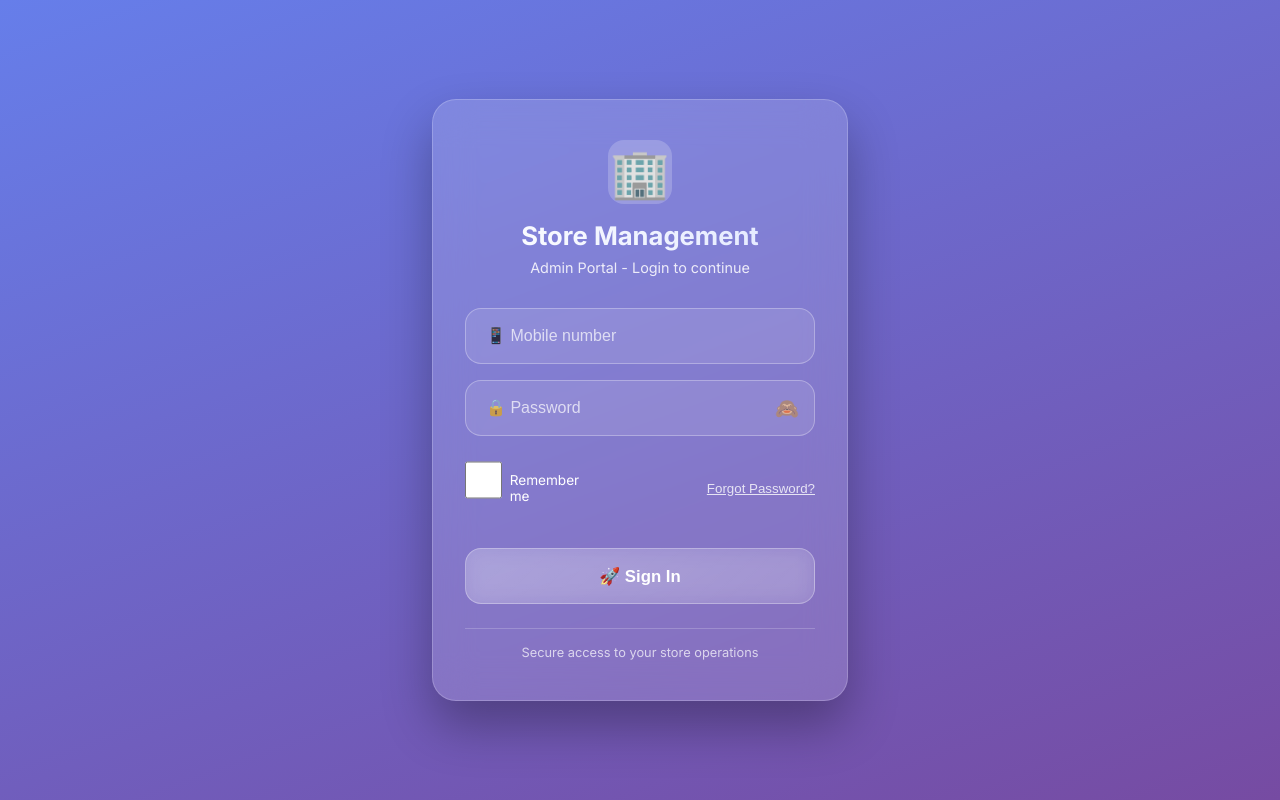
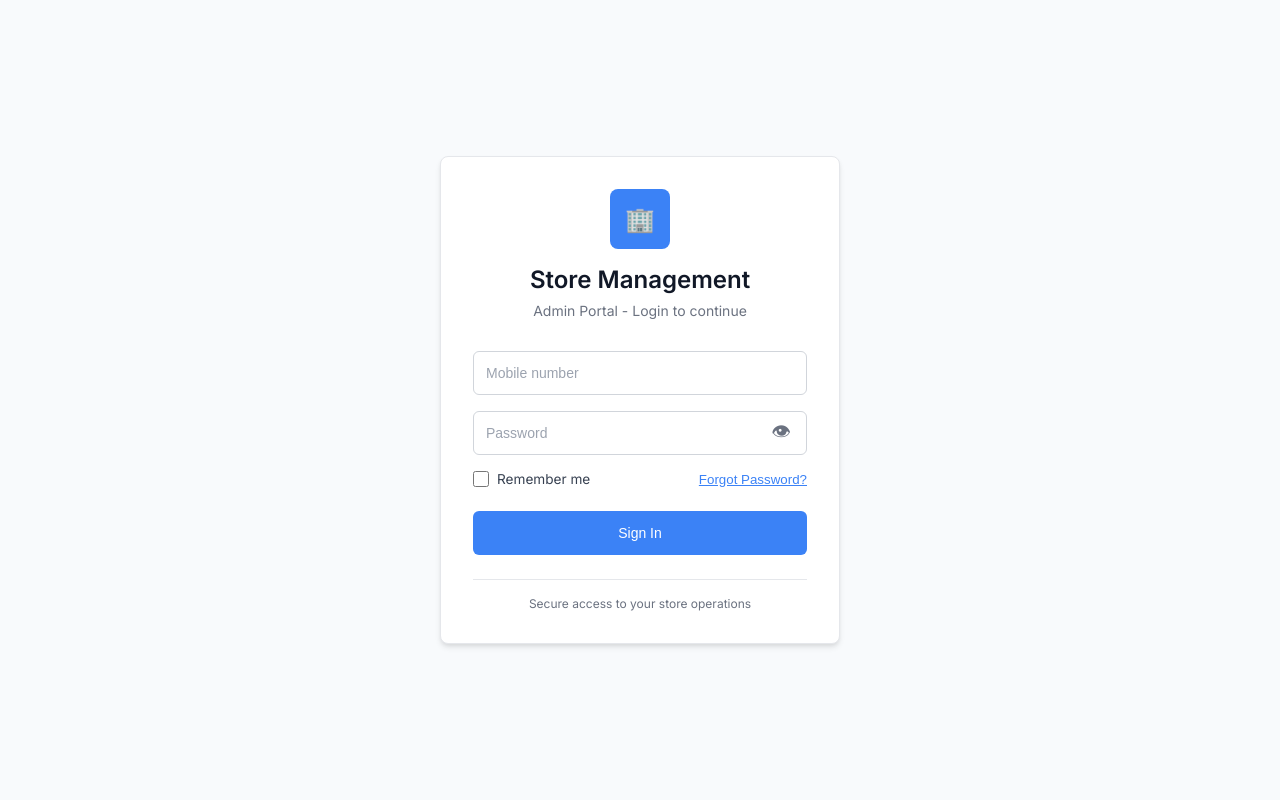
Before and after one commit to ashpakhyd/frontend-ticket-assigning-tool, a Next.js app: page /login in a window 1280 px wide. Built offline with nearby package versions, Linux system fonts and the light colour scheme.

Commit message:
logi page update into light theme

```diff
--- a/src/app/globals.css
+++ b/src/app/globals.css
@@ -212,12 +212,12 @@ body.animated-bg {
   height: 100svh;
   width: 16rem;
   padding: 0;
-  background: linear-gradient(180deg, #667eea 0%, #764ba2 100%);
-  border-right: none;
+  background: #ffffff;
+  border-right: 1px solid #cbd5e1;
   transform: translateX(-100%);
   transition: transform 0.3s ease;
   z-index: 100;
-  box-shadow: 0 10px 30px rgba(0, 0, 0, 0.2);
+  box-shadow: 0 10px 30px rgba(0, 0, 0, 0.1);
 }
 
 .sidebar.open {
@@ -226,15 +226,17 @@ body.animated-bg {
 
 .sidebar-header {
   padding: 1.5rem 1.25rem;
-  border-bottom: 1px solid rgba(255, 255, 255, 0.1);
+  border-bottom: 1px solid #cbd5e1;
 }
 
 .logo {
-  font-size: 1.3rem;
-  font-weight: 700;
+  font-size: 1.25rem;
+  font-weight: 600;
   margin-bottom: 0;
-  color: #ffffff;
+  color: #1e293b;
   text-align: center;
+  text-decoration: none;
+  display: block;
 }
 
 /* Navigation */
@@ -249,18 +251,18 @@ body.animated-bg {
   align-items: center;
   gap: 0.75rem;
   padding: 0.75rem 1rem;
-  border-radius: 0.75rem;
-  color: rgba(255, 255, 255, 0.9);
+  border-radius: 6px;
+  color: #475569;
   text-decoration: none;
-  font-size: 0.95rem;
+  font-size: 0.875rem;
   font-weight: 500;
-  transition: all 0.2s ease;
+  transition: all 0.15s ease;
 }
 
 .nav-item:hover {
-  background: rgba(255, 255, 255, 0.1);
-  color: #ffffff;
-  transform: translateX(4px);
+  background: #e2e8f0;
+  color: #1e293b;
+  transform: none;
 }
 
 .nav-icon {
@@ -280,20 +282,19 @@ body.animated-bg {
 .logout-btn {
   width: 100%;
   padding: 0.75rem;
-  border-radius: 0.75rem;
-  background: rgba(255, 255, 255, 0.15);
-  backdrop-filter: blur(10px);
-  color: #ffffff;
-  border: 1px solid rgba(255, 255, 255, 0.2);
-  font-size: 0.95rem;
-  font-weight: 600;
+  border-radius: 6px;
+  background: #e2e8f0;
+  color: #1e293b;
+  border: 1px solid #cbd5e1;
+  font-size: 0.875rem;
+  font-weight: 500;
   cursor: pointer;
-  transition: all 0.2s ease;
+  transition: background-color 0.15s ease;
 }
 
 .logout-btn:hover {
-  background: rgba(255, 255, 255, 0.2);
-  transform: translateY(-1px);
+  background: #cbd5e1;
+  transform: none;
 }
 
 /* =========================
--- a/src/app/login/login.css
+++ b/src/app/login/login.css
@@ -1,24 +1,22 @@
-/* Entire app screen */
+/* Professional Login Screen */
 .app-screen {
-  min-height: 100svh;
-  background: linear-gradient(160deg, #667eea, #764ba2);
+  min-height: 100vh;
+  background: #f8fafc;
   display: flex;
   align-items: center;
   justify-content: center;
   padding: 1rem;
 }
 
-/* Glass card */
+/* Clean Login Card */
 .login-card {
   width: 100%;
-  max-width: 26rem;
-  padding: 2.5rem 2rem;
-  border-radius: 1.5rem;
-  background: rgba(255, 255, 255, 0.15);
-  backdrop-filter: blur(20px);
-  box-shadow: 0 25px 50px rgba(0, 0, 0, 0.3);
-  color: #fff;
-  border: 1px solid rgba(255, 255, 255, 0.2);
+  max-width: 400px;
+  padding: 2rem;
+  border-radius: 8px;
+  background: #ffffff;
+  box-shadow: 0 4px 6px -1px rgba(0, 0, 0, 0.1), 0 2px 4px -1px rgba(0, 0, 0, 0.06);
+  border: 1px solid #e5e7eb;
 }
 
 /* Store Branding */
@@ -28,32 +26,28 @@
 }
 
 .store-icon {
-  font-size: 3rem;
-  margin-bottom: 1rem;
-  background: rgba(255, 255, 255, 0.2);
-  width: 4rem;
-  height: 4rem;
-  border-radius: 1rem;
+  width: 60px;
+  height: 60px;
+  background: #3b82f6;
+  border-radius: 8px;
   display: flex;
   align-items: center;
   justify-content: center;
   margin: 0 auto 1rem;
+  color: white;
+  font-size: 1.5rem;
 }
 
 .store-branding h1 {
-  font-size: 1.6rem;
-  font-weight: 700;
+  font-size: 1.5rem;
+  font-weight: 600;
+  color: #111827;
   margin-bottom: 0.5rem;
-  background: linear-gradient(45deg, #fff, #e0e7ff);
-  -webkit-background-clip: text;
-  -webkit-text-fill-color: transparent;
-  background-clip: text;
 }
 
 .subtitle {
-  font-size: 0.9rem;
-  opacity: 0.85;
-  margin-bottom: 0;
+  font-size: 0.875rem;
+  color: #6b7280;
 }
 
 /* Form Section */
@@ -61,18 +55,18 @@
   margin-bottom: 1.5rem;
 }
 
-/* Inputs */
+/* Form Inputs */
 input {
   width: 100%;
-  height: 3.5rem;
+  height: 44px;
   margin-bottom: 1rem;
-  border-radius: 1rem;
-  border: 1px solid rgba(255, 255, 255, 0.3);
-  padding: 0 1.25rem;
-  font-size: 1rem;
-  background: rgba(255, 255, 255, 0.1);
-  color: #fff;
-  transition: all 0.3s ease;
+  border-radius: 6px;
+  border: 1px solid #d1d5db;
+  padding: 0 12px;
+  font-size: 0.875rem;
+  background: #ffffff;
+  color: #111827;
+  transition: border-color 0.15s ease;
 }
 
 .password-field {
@@ -92,14 +86,14 @@ input {
   transform: translateY(-50%);
   background: none;
   border: none;
-  color: rgba(255, 255, 255, 0.7);
+  color: #6b7280;
   cursor: pointer;
   font-size: 1.2rem;
   transition: color 0.2s ease;
 }
 
 .password-toggle:hover {
-  color: #fff;
+  color: #374151;
 }
 
 .back-btn {
@@ -107,24 +101,27 @@ input {
   text-align: center;
   margin-top: 1rem;
   padding: 0.75rem;
-  background: rgba(255, 255, 255, 0.1);
-  border-radius: 0.5rem;
+  background: #f3f4f6;
+  border-radius: 6px;
+  color: #374151;
+  border: none;
+  cursor: pointer;
   transition: all 0.2s ease;
 }
 
 .back-btn:hover {
-  background: rgba(255, 255, 255, 0.2);
+  background: #e5e7eb;
+  color: #111827;
 }
 
 input::placeholder {
-  color: rgba(255, 255, 255, 0.7);
+  color: #9ca3af;
 }
 
 input:focus {
   outline: none;
-  border-color: rgba(255, 255, 255, 0.6);
-  background: rgba(255, 255, 255, 0.15);
-  box-shadow: 0 0 20px rgba(255, 255, 255, 0.1);
+  border-color: #3b82f6;
+  box-shadow: 0 0 0 3px rgba(59, 130, 246, 0.1);
 }
 
 /* Actions */
@@ -141,41 +138,45 @@ input:focus {
   align-items: center;
   gap: 0.5rem;
   cursor: pointer;
+  color: #374151;
+}
+
+.actions input[type="checkbox"] {
+  width: 16px;
+  height: 16px;
+  margin: 0;
+  accent-color: #3b82f6;
 }
 
 .text-btn {
   background: none;
   border: none;
-  color: rgba(255, 255, 255, 0.8);
+  color: #3b82f6;
   cursor: pointer;
   text-decoration: underline;
   transition: color 0.2s ease;
 }
 
 .text-btn:hover {
-  color: #fff;
+  color: #2563eb;
 }
 
 /* Primary Button */
 .primary-btn {
   width: 100%;
-  height: 3.5rem;
-  border-radius: 1rem;
+  height: 44px;
+  border-radius: 6px;
   border: none;
-  font-size: 1.05rem;
-  font-weight: 600;
-  background: linear-gradient(135deg, rgba(255, 255, 255, 0.2), rgba(255, 255, 255, 0.1));
-  backdrop-filter: blur(10px);
-  color: #fff;
+  font-size: 0.875rem;
+  font-weight: 500;
+  background: #3b82f6;
+  color: #ffffff;
   cursor: pointer;
-  transition: all 0.3s ease;
-  border: 1px solid rgba(255, 255, 255, 0.3);
+  transition: background-color 0.15s ease;
 }
 
 .primary-btn:hover:not(:disabled) {
-  background: linear-gradient(135deg, rgba(255, 255, 255, 0.3), rgba(255, 255, 255, 0.2));
-  transform: translateY(-2px);
-  box-shadow: 0 10px 25px rgba(0, 0, 0, 0.2);
+  background: #2563eb;
 }
 
 .primary-btn:active {
@@ -183,21 +184,20 @@ input:focus {
 }
 
 .primary-btn:disabled {
-  opacity: 0.7;
+  background: #9ca3af;
   cursor: not-allowed;
-  transform: none;
 }
 
 /* Footer */
 .login-footer {
   text-align: center;
   padding-top: 1rem;
-  border-top: 1px solid rgba(255, 255, 255, 0.2);
+  border-top: 1px solid #e5e7eb;
 }
 
 .login-footer p {
-  font-size: 0.8rem;
-  opacity: 0.7;
+  font-size: 0.75rem;
+  color: #6b7280;
   margin: 0;
 }
 
--- a/src/app/login/page.js
+++ b/src/app/login/page.js
@@ -27,8 +27,9 @@ export default function Login() {
       localStorage.setItem("token", res.token);
       dispatch(setCredentials({ token: res.token }));
       router.push("/");
-    } catch {
-      alert("Invalid login");
+    } catch (error) {
+      const errorMessage = error?.data?.message || error?.message || "Login failed. Please try again.";
+      alert(errorMessage);
     }
   };
 
@@ -115,7 +116,7 @@ export default function Login() {
           <div className="login-form">
             <input
               type="text"
-              placeholder="🔢 Enter 6-digit OTP"
+              placeholder="Enter 6-digit OTP"
               value={otp}
               onChange={(e) => setOtp(e.target.value.replace(/\D/g, '').slice(0, 6))}
               maxLength="6"
@@ -123,7 +124,7 @@ export default function Login() {
 
             <input
               type="password"
-              placeholder="🔒 New Password (min 6 chars)"
+              placeholder="New Password (min 6 chars)"
               value={newPassword}
               onChange={(e) => setNewPassword(e.target.value)}
             />
@@ -133,7 +134,7 @@ export default function Login() {
               onClick={handleResetPassword}
               disabled={isResetting}
             >
-              {isResetting ? "⏳ Resetting..." : "✅ Reset Password"}
+              {isResetting ? "Resetting..." : "Reset Password"}
             </button>
 
             <button
@@ -162,7 +163,7 @@ export default function Login() {
           <div className="login-form">
             <input
               type="tel"
-              placeholder="📱 Enter your phone number"
+              placeholder="Enter your phone number"
               value={resetPhone}
               onChange={(e) => setResetPhone(e.target.value.replace(/\D/g, ''))}
             />
@@ -172,7 +173,7 @@ export default function Login() {
               onClick={handleSendOtp}
               disabled={isResetting}
             >
-              {isResetting ? "⏳ Sending..." : "📧 Send OTP"}
+              {isResetting ? "Sending..." : "Send OTP"}
             </button>
 
             <button
@@ -201,7 +202,7 @@ export default function Login() {
           <form onSubmit={handleSubmit(onSubmit)}>
             <input
               type="tel"
-              placeholder="📱 Mobile number"
+              placeholder="Mobile number"
               {...register("phone", { required: "Phone is required" })}
             />
             {errors.phone && <span className="error">{errors.phone.message}</span>}
@@ -209,7 +210,7 @@ export default function Login() {
             <div className="password-field">
               <input
                 type={showPassword ? "text" : "password"}
-                placeholder="🔒 Password"
+                placeholder="Password"
                 {...register("password", { required: "Password is required" })}
               />
               <button
@@ -217,7 +218,7 @@ export default function Login() {
                 className="password-toggle"
                 onClick={() => setShowPassword(!showPassword)}
               >
-                {showPassword ? "👁️" : "🙈"}
+                {showPassword ? "👁" : "👁"}
               </button>
             </div>
             {errors.password && <span className="error">{errors.password.message}</span>}
@@ -241,7 +242,7 @@ export default function Login() {
               className="primary-btn"
               disabled={isSubmitting}
             >
-              {isSubmitting ? "⏳ Signing in..." : "🚀 Sign In"}
+              {isSubmitting ? "Signing in..." : "Sign In"}
             </button>
           </form>
         </div>
--- a/src/components/Sidebar.js
+++ b/src/components/Sidebar.js
@@ -24,7 +24,7 @@ export default function Sidebar({ open, onClose }) {
 
       <aside className={`sidebar ${open ? "open" : ""}`}>
         <div className="sidebar-header">
-          <h2 className="logo">🏢 Admin Panel</h2>
+          <Link href="/" onClick={onClose} className="logo">🏢 Admin Panel</Link>
         </div>
 
         <nav className="nav">
```
